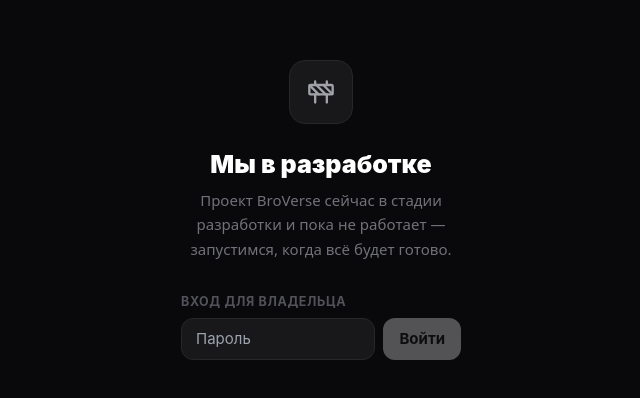
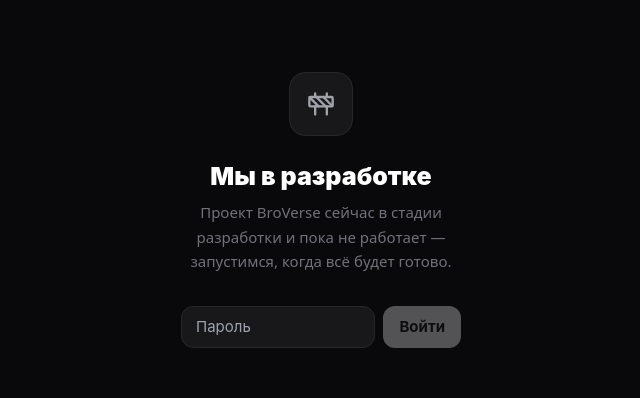
Before and after one commit to jariuk524-max/broverse-app, a Next.js app in the folder projects/brorent-standalone/: page /coming-soon in a window 1280 px wide. Shown: the part 190-588 px from the top of the page, without its empty margins (319-959 px from the left). Built offline with nearby package versions, Linux system fonts and the light colour scheme.

Commit message:
coming-soon: убрана надпись «Вход для владельца» над полем пароля

```diff
--- a/projects/brorent-standalone/app/coming-soon/AccessForm.tsx
+++ b/projects/brorent-standalone/app/coming-soon/AccessForm.tsx
@@ -22,9 +22,6 @@
       style={{ fontFamily: 'Onest, -apple-system, system-ui, sans-serif' }}
       className="w-full max-w-[280px] mt-8"
     >
-      <label className="block text-[11px] font-bold uppercase tracking-wider text-zinc-600 mb-1.5 text-left">
-        Вход для владельца
-      </label>
       <div className="flex gap-2">
         <input
           type="password"
```
